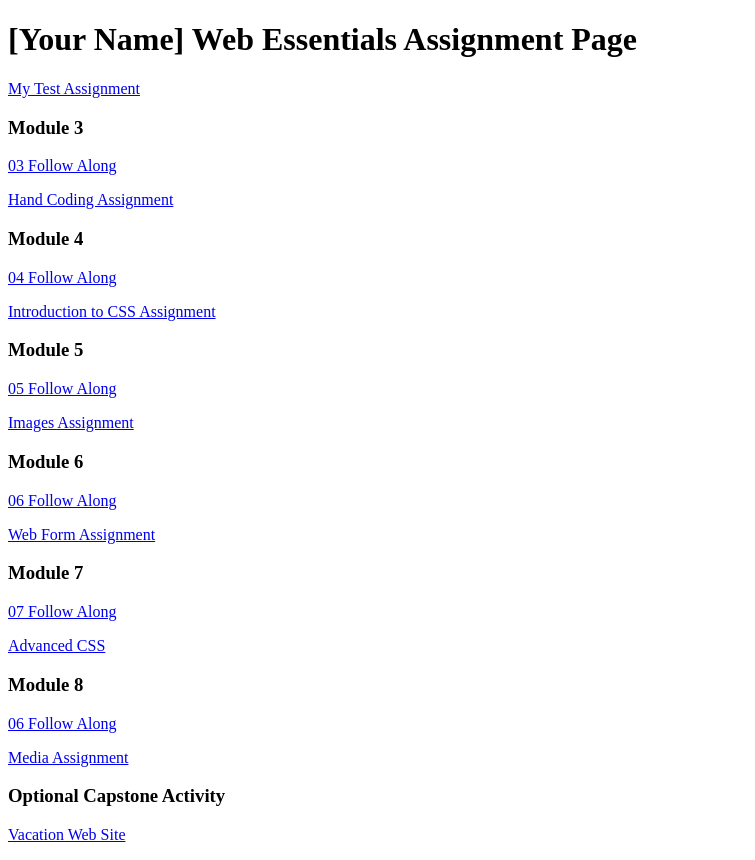
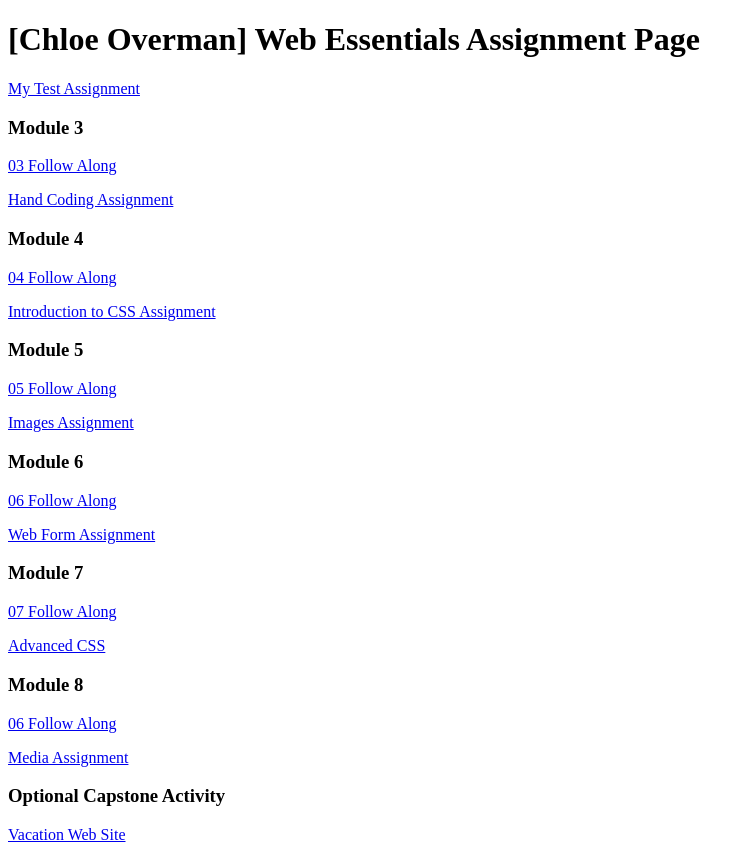
Before and after one commit to chloeoverman/dwdd1600, a plain HTML site: page index.html in a window 1280 px wide. Shown: the whole page, without its empty margins (0-755 px from the left). Drawn offline with Linux system fonts and the light colour scheme.

Commit message:
Update index.html
added name

```diff
--- a/index.html
+++ b/index.html
@@ -6,7 +6,7 @@
 		<title>dwdd 1600 assignment list page</title>
 	</head>
 	<body>
-		<h1>[Your Name] Web Essentials Assignment Page</h1>
+		<h1>[Chloe Overman] Web Essentials Assignment Page</h1>
 		<p><a href="01test">My Test Assignment</a></p>
 
 		<h3>Module 3</h3>
```
